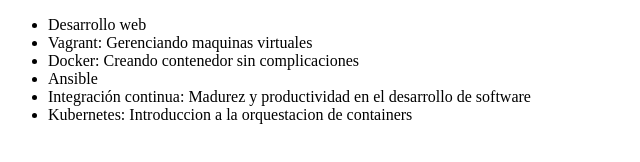
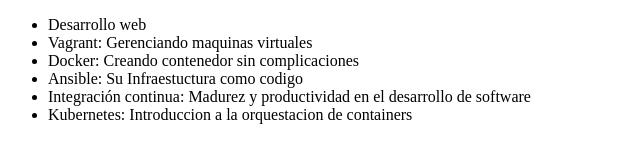
Before and after one commit to Guerrero16/alura-git, a plain HTML site: page index.html in a window 1280 px wide. Shown: the whole page, without its empty margins (0-640 px from the left). Drawn offline with Linux system fonts and the light colour scheme.

Commit message:
Modificando el nombre del curso de Ansible

```diff
--- a/index.html
+++ b/index.html
@@ -9,7 +9,7 @@
             <li> Desarrollo web </li>
             <li> Vagrant: Gerenciando maquinas virtuales</li>
             <li> Docker: Creando contenedor sin complicaciones </li>
-            <li> Ansible </li>
+            <li> Ansible: Su Infraestuctura como codigo </li>
             <li> Integración continua: Madurez y productividad en el desarrollo de software </li>
             <li>Kubernetes: Introduccion a la orquestacion de containers</li>
         </ul>
```
